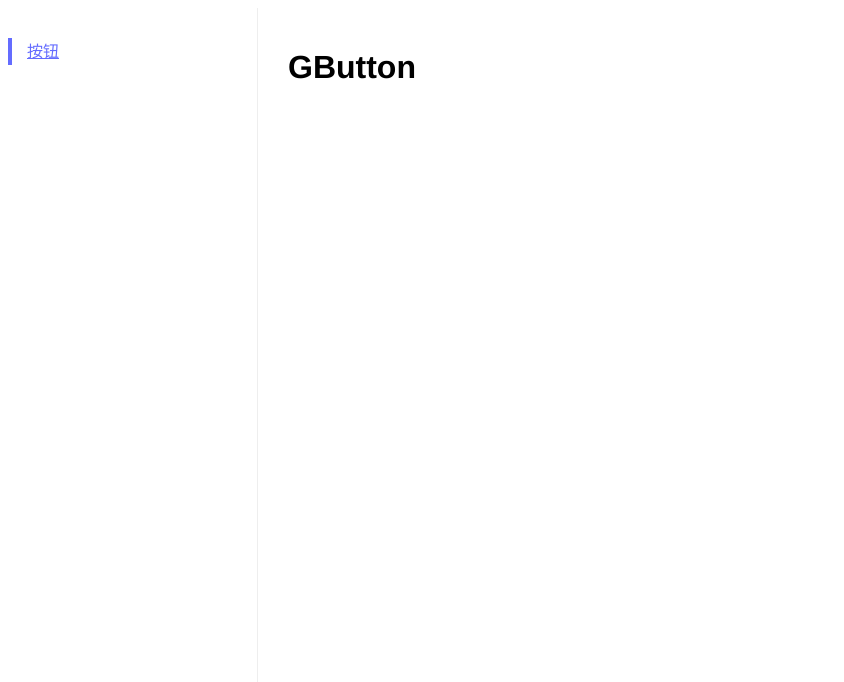
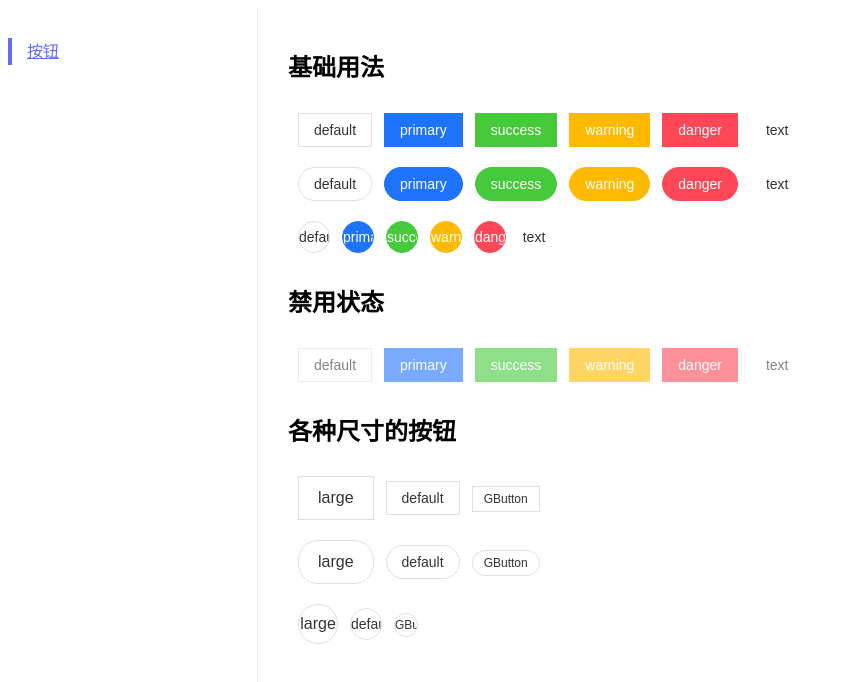
Before and after one commit to guidetheorient/gto-ui, a Vue app: page /GButton in a window 1280 px wide. Shown: the top 682 px of the page, without its empty margins (0-844 px from the left). Built offline with nearby package versions, Linux system fonts and the light colour scheme.

Commit message:
feat(gbutton): 添加 GButton 组件

```diff
--- a/src/main.js
+++ b/src/main.js
@@ -1,5 +1,6 @@
 import { createApp } from 'vue'
 import App from './App.vue'
 import router from './router'
+import GUi from './packages/index'
 
-createApp(App).use(router).mount('#app')
+createApp(App).use(router).use(GUi).mount('#app')
--- /dev/null
+++ b/src/packages/GButton/index.js
@@ -0,0 +1,7 @@
+import GButton from './index.vue'
+
+export default {
+  install(app) {
+    app.component(GButton.name, GButton)
+  }
+}
--- /dev/null
+++ b/src/packages/GButton/index.vue
@@ -0,0 +1,135 @@
+<template>
+  <button
+    class="g-button"
+    :class="classes"
+  >
+    <slot></slot>
+  </button>
+</template>
+
+<script>
+export default {
+  name: 'GButton',
+  props: {
+    size: {
+      type: String,
+      validator: (v) => ['large', 'default', 'small'].includes(v),
+      default: 'default'
+    },
+    type: {
+      type: String,
+      validator: (v) => ['primary', 'success', 'warning', 'danger', 'text'].includes(v)
+    },
+    round: {
+      type: Boolean,
+    },
+    circle: {
+      type: Boolean
+    },
+    disabled: {
+      type: Boolean
+    }
+  },
+  setup(props) {
+    const ElPrefix = 'g-button'
+
+    const classes = [
+      ElPrefix + `--${props.size}`,
+      ElPrefix + `--${props.type}`,
+      {
+        'is-round': props.round,
+        'is-circle': props.circle,
+        disabled : props.disabled,
+      }
+    ]
+
+    return {
+      classes
+    }
+  }
+}
+</script>
+
+<style lang="scss" scoped>
+$name: g-button;
+
+.g-button{
+  display: inline-block;
+  color: $dark;
+  border: 1px solid $defaultBorderColor;
+  background-color: transparent;
+  cursor: pointer;
+  transition: all .3s;
+
+  & + .g-button{
+    margin-left: 12px;
+  }
+
+  &--small{
+    padding: 5px 11px;
+    font-size: $fontSizeSmall;
+    &.is-circle{
+      width: 24px;
+      height: 24px;
+    }
+  }
+  &--default{
+    padding: 8px 15px;
+    font-size: $fontSizeMedium;
+    &.is-circle{
+      width: 32px;
+      height: 32px;
+    }
+  }
+  &--large{
+    padding: 12px 19px;
+    font-size: $fontSizeLarge;
+    &.is-circle{
+      width: 40px;
+      height: 40px;
+    }
+  }
+
+  &--primary{
+    color: $light;
+    background-color: $colorPrimary;
+    border-color: $colorPrimary;
+  }
+  &--success{
+    color: $light;
+    background-color: $colorSuccess;
+    border-color: $colorSuccess;
+  }
+  &--warning{
+    color: $light;
+    background-color: $colorWarning;
+    border-color: $colorWarning;
+  }
+  &--danger{
+    color: $light;
+    background-color: $colorDanger;
+    border-color: $colorDanger;
+  }
+  &--text{
+    color: $dark;
+    background-color: transparent;
+    border-color: transparent;
+  }
+
+  &.is-round{
+    border-radius: 20px;
+  }
+  &.is-circle{
+    padding: 0;
+    border-radius: 50%;
+    overflow: hidden;
+  }
+  &.disabled{
+    cursor: not-allowed;
+    opacity: .6;
+  }
+  &:hover{
+    opacity: .7;
+  }
+}
+</style>
--- /dev/null
+++ b/src/packages/index.js
@@ -0,0 +1,13 @@
+import GButton from "./GButton";
+
+const comps = [
+  GButton
+]
+
+export default {
+  install(app) {
+    comps.map(comp => {
+      app.use(comp)
+    })
+  }
+}
--- /dev/null
+++ b/src/scss/_variables.scss
@@ -0,0 +1,15 @@
+$colorPrimary: rgb(31,116,255);
+$colorSuccess: rgb(70,201,58);
+$colorWarning: rgb(255,186,0);
+$colorDanger: rgb(255,71,87);
+
+$dark: #333;
+$light: #fff;
+
+$defaultBorderColor: #dcdfe6;
+
+$textColor: #333;
+
+$fontSizeSmall: 12px;
+$fontSizeMedium: 14px;
+$fontSizeLarge: 16px;
--- a/src/views/GButton/index.vue
+++ b/src/views/GButton/index.vue
@@ -1,15 +1,70 @@
 <template>
-  <div class="g-button">
-    <h1>GButton</h1>
+  <div>
+    <h2>基础用法</h2>
+    <div>
+      <GButton>default</GButton>
+      <GButton type="primary">primary</GButton>
+      <GButton type="success">success</GButton>
+      <GButton type="warning">warning</GButton>
+      <GButton type="danger">danger</GButton>
+      <GButton type="text">text</GButton>
+    </div>
+    <div>
+      <GButton round>default</GButton>
+      <GButton type="primary" round>primary</GButton>
+      <GButton type="success" round>success</GButton>
+      <GButton type="warning" round>warning</GButton>
+      <GButton type="danger" round>danger</GButton>
+      <GButton type="text" round>text</GButton>
+    </div>
+    <div>
+      <GButton circle>default</GButton>
+      <GButton type="primary" circle>primary</GButton>
+      <GButton type="success" circle>success</GButton>
+      <GButton type="warning" circle>warning</GButton>
+      <GButton type="danger" circle>danger</GButton>
+      <GButton type="text" circle>text</GButton>
+    </div>
+
+
+    <h2>禁用状态</h2>
+    <div>
+      <GButton disabled>default</GButton>
+      <GButton type="primary" disabled>primary</GButton>
+      <GButton type="success" disabled>success</GButton>
+      <GButton type="warning" disabled>warning</GButton>
+      <GButton type="danger" disabled>danger</GButton>
+      <GButton type="text" disabled>text</GButton>
+    </div>
+
+    <h2>各种尺寸的按钮</h2>
+    <div>
+      <GButton size="large">large</GButton>
+      <GButton>default</GButton>
+      <GButton size="small">GButton</GButton>
+    </div>
+    <div>
+      <GButton size="large" round>large</GButton>
+      <GButton round>default</GButton>
+      <GButton size="small" round>GButton</GButton>
+    </div>
+    <div>
+      <GButton size="large" circle>large</GButton>
+      <GButton circle>default</GButton>
+      <GButton size="small" circle>GButton</GButton>
+    </div>
   </div>
 </template>
 
 <script>
+import GButton from "../../packages/GButton/index.vue";
 export default {
+    components: { GButton }
 }
 </script>
 
 <style lang="scss" scoped>
-.g-button{
+h2 ~ div {
+  padding: 10px;
 }
 </style>
--- a/vite.config.js
+++ b/vite.config.js
@@ -3,5 +3,14 @@ import vue from '@vitejs/plugin-vue'
 
 // https://vitejs.dev/config/
 export default defineConfig({
-  plugins: [vue()]
+  plugins: [vue()],
+  css: {
+    preprocessorOptions: {
+      scss: {
+        additionalData: `
+          @import  "./src/scss/_variables.scss";
+        `
+      }
+    }
+  }
 })
```
